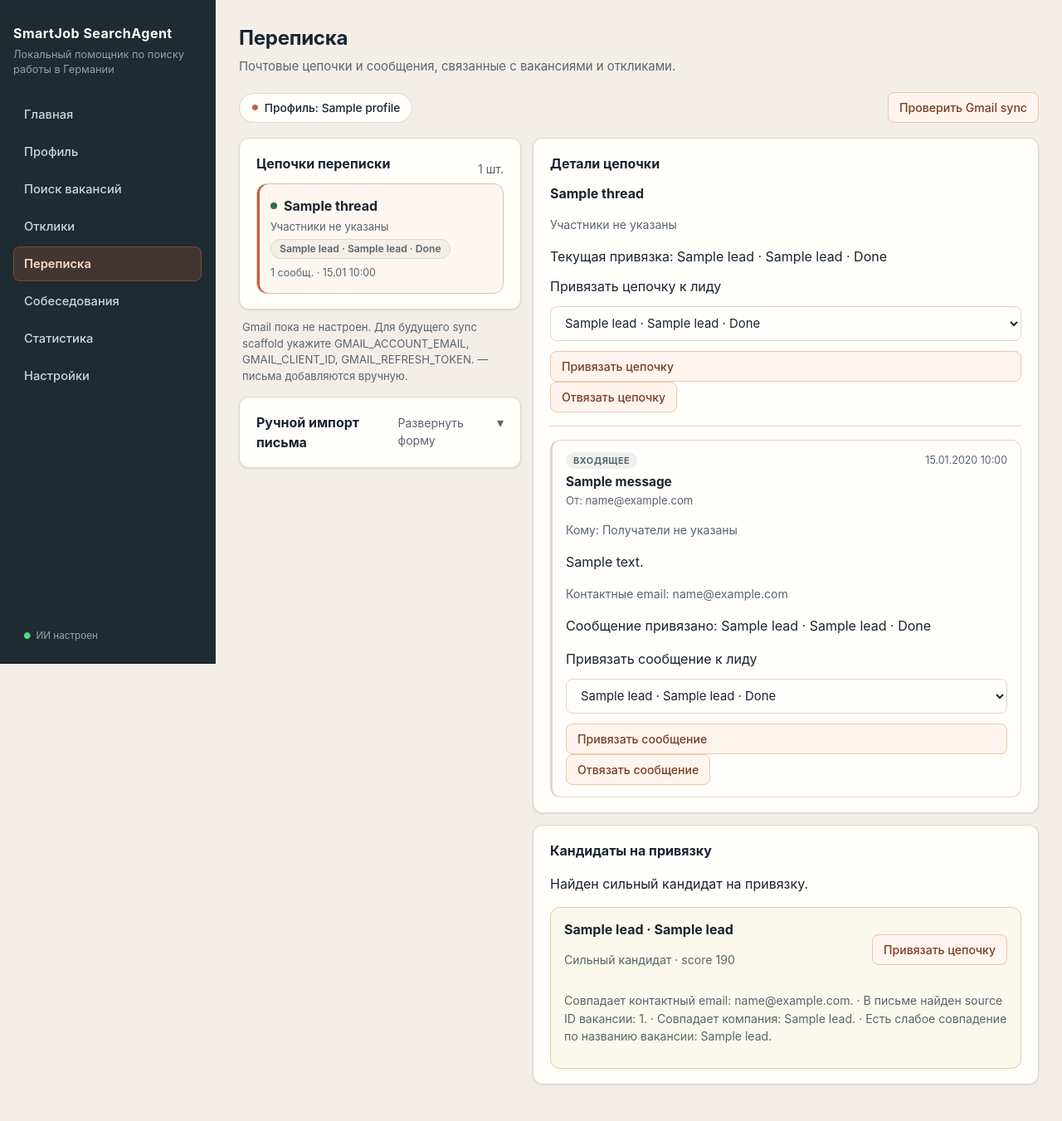
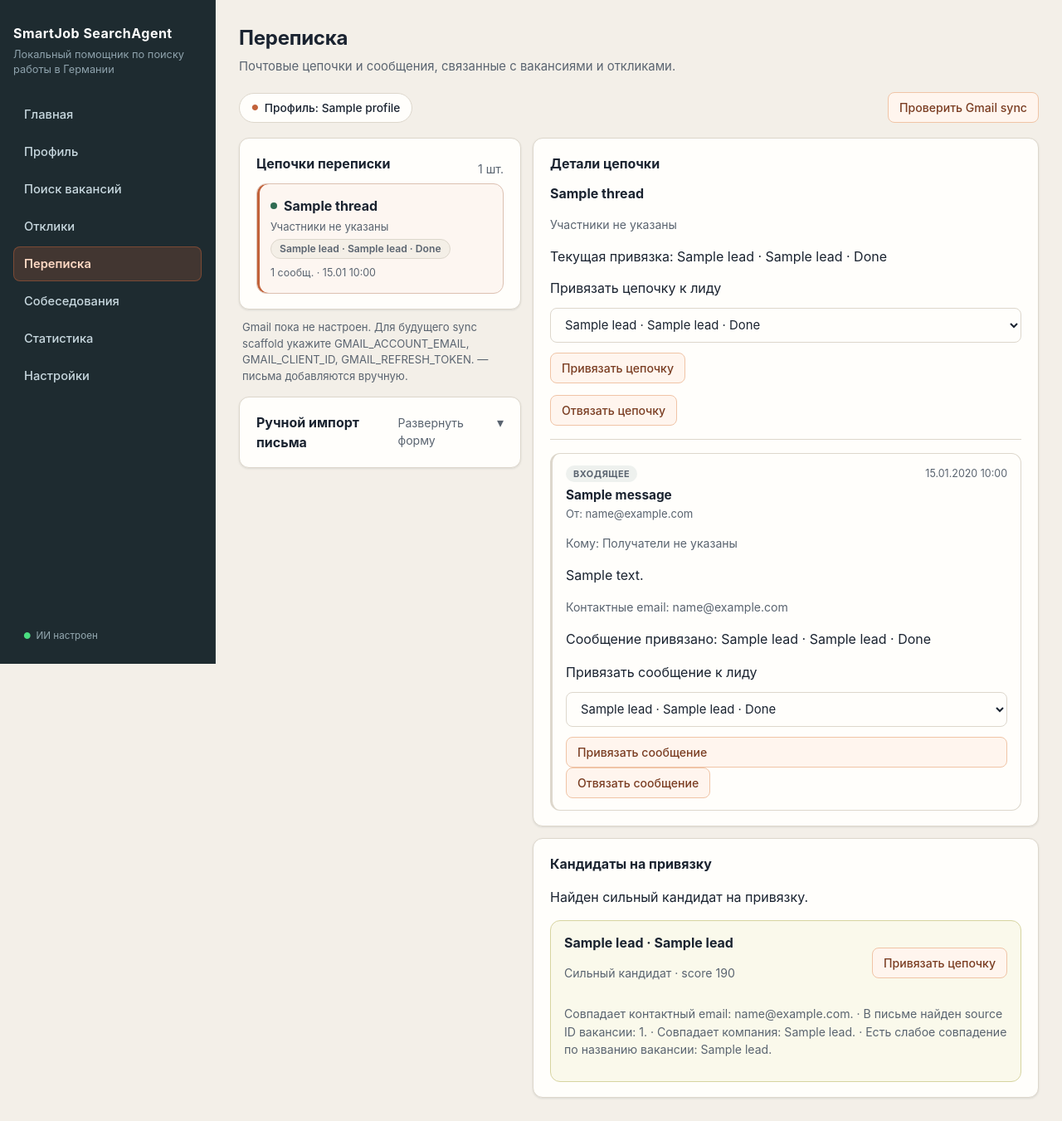
Before and after one commit to vanguar/SearchAgent, a FastAPI app: page /email in a window 1280 px wide. Shown: the whole page at 83% size. Before the commit the page ends 1308 px from the top, so only its background shows below. Run offline with FastAPI, Linux system fonts and the light colour scheme; tables that the repository leaves empty hold one stand-in row (values such as "Sample post"); some libraries are stand-ins or nearby versions.

Commit message:
Mail: add spacing for thread link/unlink actions
Wrap the thread-level link/unlink forms in .email-detail-actions (grid,
gap:14px) and size the buttons to content instead of full width.
Verified visually via headless screenshot.

Co-Authored-By: Claude Opus 4.8 <noreply@anthropic.com>
Claude-Session: https://claude.ai/code/session_01E98fwxvfvCcP1bAMDQqrqf

```diff
--- a/app/static/css/app.css
+++ b/app/static/css/app.css
@@ -2900,6 +2900,17 @@ body {
   flex: 0 0 auto;
 }
 
+/* Thread link/unlink actions: clear spacing, buttons sized to content. */
+.email-detail-actions {
+  display: grid;
+  gap: 14px;
+  margin-top: 14px;
+}
+
+.email-detail-actions__btn {
+  justify-self: start;
+}
+
 .mail-gmail-note {
   margin: -2px 4px 0;
   font-size: 0.82rem;
--- a/app/templates/base.html
+++ b/app/templates/base.html
@@ -4,7 +4,7 @@
     <meta charset="utf-8" />
     <meta name="viewport" content="width=device-width, initial-scale=1" />
     <title>{% block title %}{{ page_title }} · {{ app_title }}{% endblock %}</title>
-    <link rel="stylesheet" href="{{ url_for('static', path='css/app.css') }}?v=mail-layout-fix-20260830f" />
+    <link rel="stylesheet" href="{{ url_for('static', path='css/app.css') }}?v=mail-actions-gap-20260830g" />
     <script defer src="{{ url_for('static', path='js/app.js') }}?v=query-tabs-20260521"></script>
     <script defer src="https://unpkg.com/htmx.org@1.9.12"></script>
   </head>
--- a/app/templates/email/partials/message_detail.html
+++ b/app/templates/email/partials/message_detail.html
@@ -14,7 +14,8 @@
     </div>
   </div>
 
-  <form class="stack-form top-gap" method="post" action="/email/threads/{{ workspace.selected_thread.thread_id }}/link">
+  <div class="email-detail-actions">
+    <form class="stack-form" method="post" action="/email/threads/{{ workspace.selected_thread.thread_id }}/link">
       <label for="thread-lead-id">Привязать цепочку к лиду</label>
       <select id="thread-lead-id" name="lead_id">
         <option value="">Выберите лид</option>
@@ -24,13 +25,14 @@
         </option>
         {% endfor %}
       </select>
-    <button type="submit" class="ghost-btn">Привязать цепочку</button>
+      <button type="submit" class="ghost-btn email-detail-actions__btn">Привязать цепочку</button>
     </form>
     {% if workspace.selected_thread.linked_lead_id %}
-  <form method="post" action="/email/threads/{{ workspace.selected_thread.thread_id }}/unlink" class="inline-form top-gap">
-    <button type="submit" class="ghost-btn">Отвязать цепочку</button>
+    <form method="post" action="/email/threads/{{ workspace.selected_thread.thread_id }}/unlink" class="inline-form">
+      <button type="submit" class="ghost-btn email-detail-actions__btn">Отвязать цепочку</button>
     </form>
     {% endif %}
+  </div>
 
   <hr class="section-divider" />
 
```
Lines whose indentation alone changed are shown as unchanged.
